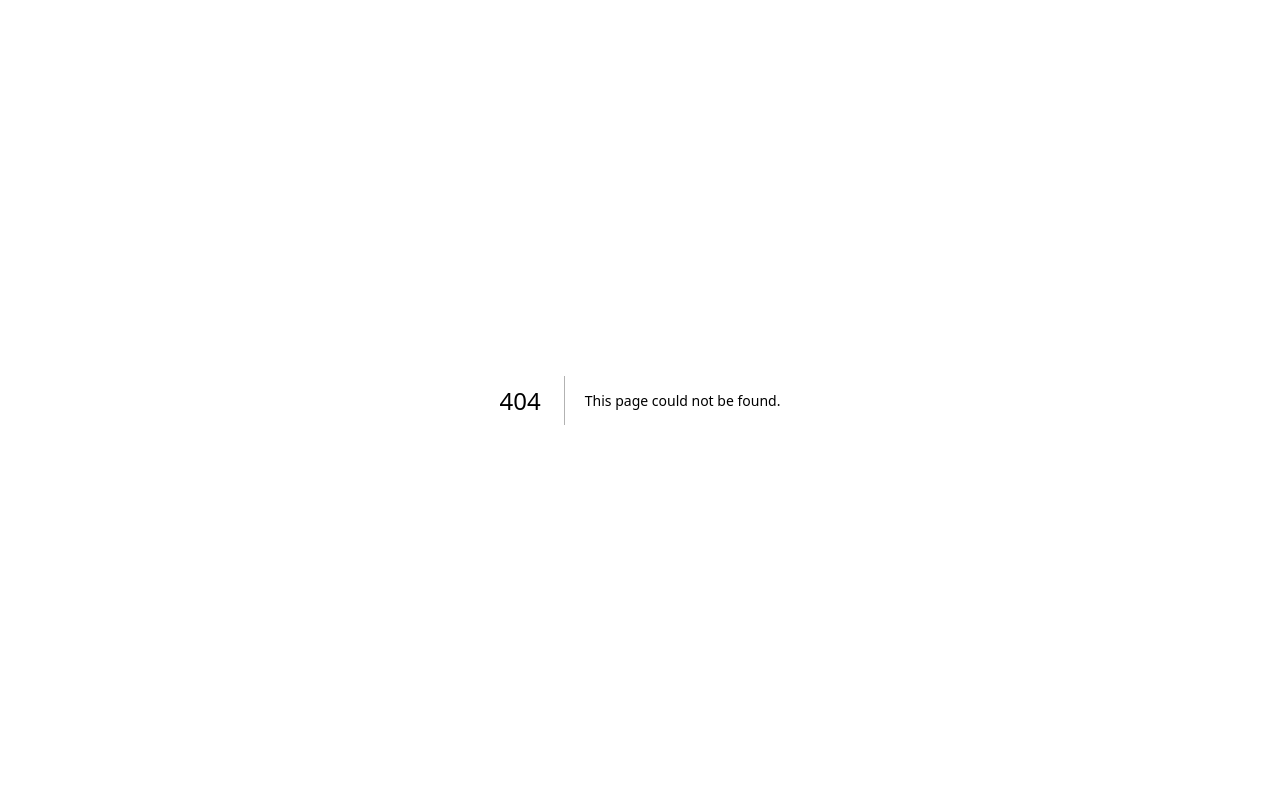
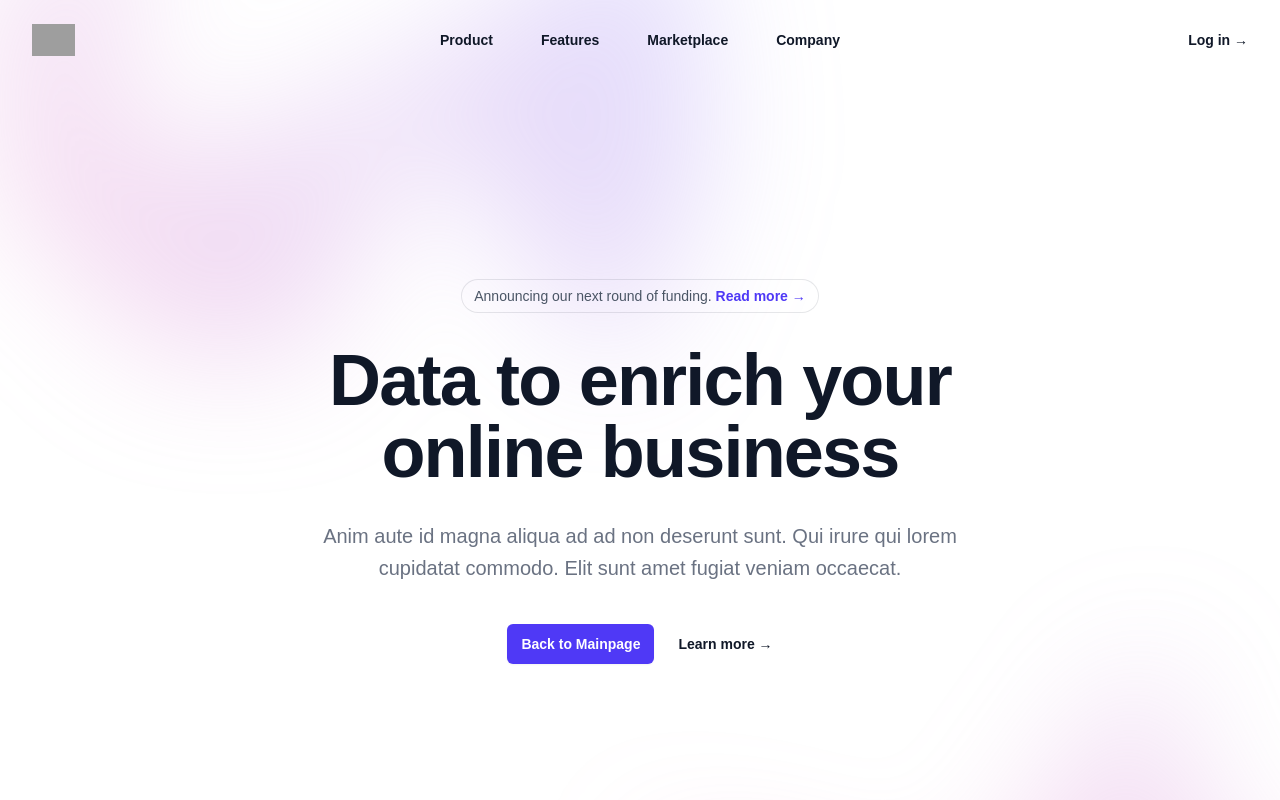
Before and after one commit to SvenGronauer/hello-world, a Next.js app in the folder frontend/: page /hero in a window 1280 px wide. Before the commit this address had no page. Shown: the top 800 px of the page. Built offline with nearby package versions, Linux system fonts and the light colour scheme; grey boxes are pictures that could not be loaded.

Commit message:
added: frontend dir

```diff
--- /dev/null
+++ b/frontend/src/app/hero/page.tsx
@@ -0,0 +1,161 @@
+'use client'
+
+import { useState } from 'react'
+import { Dialog, DialogPanel } from '@headlessui/react'
+import { Bars3Icon, XMarkIcon } from '@heroicons/react/24/outline'
+import Link from 'next/link'
+
+const navigation = [
+  { name: 'Product', href: '#' },
+  { name: 'Features', href: '#' },
+  { name: 'Marketplace', href: '#' },
+  { name: 'Company', href: '#' },
+]
+
+export default function Home() {
+  const [mobileMenuOpen, setMobileMenuOpen] = useState(false)
+
+  return (
+    <div className="bg-white">
+      <header className="absolute inset-x-0 top-0 z-50">
+        <nav aria-label="Global" className="flex items-center justify-between p-6 lg:px-8">
+          <div className="flex lg:flex-1">
+            <a href="#" className="-m-1.5 p-1.5">
+              <span className="sr-only">Your Company</span>
+              <img
+                alt=""
+                src="https://tailwindcss.com/plus-assets/img/logos/mark.svg?color=indigo&shade=600"
+                className="h-8 w-auto"
+              />
+            </a>
+          </div>
+          <div className="flex lg:hidden">
+            <button
+              type="button"
+              onClick={() => setMobileMenuOpen(true)}
+              className="-m-2.5 inline-flex items-center justify-center rounded-md p-2.5 text-gray-700"
+            >
+              <span className="sr-only">Open main menu</span>
+              <Bars3Icon aria-hidden="true" className="size-6" />
+            </button>
+          </div>
+          <div className="hidden lg:flex lg:gap-x-12">
+            {navigation.map((item) => (
+              <a key={item.name} href={item.href} className="text-sm/6 font-semibold text-gray-900">
+                {item.name}
+              </a>
+            ))}
+          </div>
+          <div className="hidden lg:flex lg:flex-1 lg:justify-end">
+            <a href="#" className="text-sm/6 font-semibold text-gray-900">
+              Log in <span aria-hidden="true">&rarr;</span>
+            </a>
+          </div>
+        </nav>
+        <Dialog open={mobileMenuOpen} onClose={setMobileMenuOpen} className="lg:hidden">
+          <div className="fixed inset-0 z-50" />
+          <DialogPanel className="fixed inset-y-0 right-0 z-50 w-full overflow-y-auto bg-white px-6 py-6 sm:max-w-sm sm:ring-1 sm:ring-gray-900/10">
+            <div className="flex items-center justify-between">
+              <a href="#" className="-m-1.5 p-1.5">
+                <span className="sr-only">Your Company</span>
+                <img
+                  alt=""
+                  src="https://tailwindcss.com/plus-assets/img/logos/mark.svg?color=indigo&shade=600"
+                  className="h-8 w-auto"
+                />
+              </a>
+              <button
+                type="button"
+                onClick={() => setMobileMenuOpen(false)}
+                className="-m-2.5 rounded-md p-2.5 text-gray-700"
+              >
+                <span className="sr-only">Close menu</span>
+                <XMarkIcon aria-hidden="true" className="size-6" />
+              </button>
+            </div>
+            <div className="mt-6 flow-root">
+              <div className="-my-6 divide-y divide-gray-500/10">
+                <div className="space-y-2 py-6">
+                  {navigation.map((item) => (
+                    <a
+                      key={item.name}
+                      href={item.href}
+                      className="-mx-3 block rounded-lg px-3 py-2 text-base/7 font-semibold text-gray-900 hover:bg-gray-50"
+                    >
+                      {item.name}
+                    </a>
+                  ))}
+                </div>
+                <div className="py-6">
+                  <a
+                    href="#"
+                    className="-mx-3 block rounded-lg px-3 py-2.5 text-base/7 font-semibold text-gray-900 hover:bg-gray-50"
+                  >
+                    Log in
+                  </a>
+                </div>
+              </div>
+            </div>
+          </DialogPanel>
+        </Dialog>
+      </header>
+
+      <div className="relative isolate px-6 pt-14 lg:px-8">
+        <div
+          aria-hidden="true"
+          className="absolute inset-x-0 -top-40 -z-10 transform-gpu overflow-hidden blur-3xl sm:-top-80"
+        >
+          <div
+            style={{
+              clipPath:
+                'polygon(74.1% 44.1%, 100% 61.6%, 97.5% 26.9%, 85.5% 0.1%, 80.7% 2%, 72.5% 32.5%, 60.2% 62.4%, 52.4% 68.1%, 47.5% 58.3%, 45.2% 34.5%, 27.5% 76.7%, 0.1% 64.9%, 17.9% 100%, 27.6% 76.8%, 76.1% 97.7%, 74.1% 44.1%)',
+            }}
+            className="relative left-[calc(50%-11rem)] aspect-1155/678 w-144.5 -translate-x-1/2 rotate-30 bg-linear-to-tr from-[#ff80b5] to-[#9089fc] opacity-30 sm:left-[calc(50%-30rem)] sm:w-288.75"
+          />
+        </div>
+        <div className="mx-auto max-w-2xl py-32 sm:py-48 lg:py-56">
+          <div className="hidden sm:mb-8 sm:flex sm:justify-center">
+            <div className="relative rounded-full px-3 py-1 text-sm/6 text-gray-600 ring-1 ring-gray-900/10 hover:ring-gray-900/20">
+              Announcing our next round of funding.{' '}
+              <a href="#" className="font-semibold text-indigo-600">
+                <span aria-hidden="true" className="absolute inset-0" />
+                Read more <span aria-hidden="true">&rarr;</span>
+              </a>
+            </div>
+          </div>
+          <div className="text-center">
+            <h1 className="text-5xl font-semibold tracking-tight text-balance text-gray-900 sm:text-7xl">
+              Data to enrich your online business
+            </h1>
+            <p className="mt-8 text-lg font-medium text-pretty text-gray-500 sm:text-xl/8">
+              Anim aute id magna aliqua ad ad non deserunt sunt. Qui irure qui lorem cupidatat commodo. Elit sunt amet
+              fugiat veniam occaecat.
+            </p>
+            <div className="mt-10 flex items-center justify-center gap-x-6">
+              <span
+                className="rounded-md bg-indigo-600 px-3.5 py-2.5 text-sm font-semibold text-white shadow-xs hover:bg-indigo-500 focus-visible:outline-2 focus-visible:outline-offset-2 focus-visible:outline-indigo-600"
+              >
+                <Link href="/">Back to Mainpage</Link>
+              </span>
+              <a href="#" className="text-sm/6 font-semibold text-gray-900">
+                Learn more <span aria-hidden="true">→</span>
+              </a>
+            </div>
+          </div>
+        </div>
+        <div
+          aria-hidden="true"
+          className="absolute inset-x-0 top-[calc(100%-13rem)] -z-10 transform-gpu overflow-hidden blur-3xl sm:top-[calc(100%-30rem)]"
+        >
+          <div
+            style={{
+              clipPath:
+                'polygon(74.1% 44.1%, 100% 61.6%, 97.5% 26.9%, 85.5% 0.1%, 80.7% 2%, 72.5% 32.5%, 60.2% 62.4%, 52.4% 68.1%, 47.5% 58.3%, 45.2% 34.5%, 27.5% 76.7%, 0.1% 64.9%, 17.9% 100%, 27.6% 76.8%, 76.1% 97.7%, 74.1% 44.1%)',
+            }}
+            className="relative left-[calc(50%+3rem)] aspect-1155/678 w-144.5 -translate-x-1/2 bg-linear-to-tr from-[#ff80b5] to-[#9089fc] opacity-30 sm:left-[calc(50%+36rem)] sm:w-288.75"
+          />
+        </div>
+      </div>
+    </div>
+  );
+}
--- a/frontend/src/app/page.tsx
+++ b/frontend/src/app/page.tsx
@@ -1,4 +1,6 @@
 import Image from "next/image";
+import Link from 'next/link'
+
 
 export default function Home() {
   return (
@@ -26,7 +28,7 @@
         </ol>
 
         <div className="flex gap-4 items-center flex-col sm:flex-row">
-          <a
+          {/* <a
             className="rounded-full border border-solid border-transparent transition-colors flex items-center justify-center bg-foreground text-background gap-2 hover:bg-[#383838] dark:hover:bg-[#ccc] font-medium text-sm sm:text-base h-10 sm:h-12 px-4 sm:px-5 sm:w-auto"
             href="https://vercel.com/new?utm_source=create-next-app&utm_medium=appdir-template-tw&utm_campaign=create-next-app"
             target="_blank"
@@ -40,7 +42,10 @@
               height={20}
             />
             Deploy now
-          </a>
+          </a> */}
+          <span className="rounded-full border border-solid border-transparent transition-colors flex items-center justify-center bg-foreground text-background gap-2 hover:bg-[#383838] dark:hover:bg-[#ccc] font-medium text-sm sm:text-base h-10 sm:h-12 px-4 sm:px-5 sm:w-auto">
+            <Link href="/hero">Hero Section</Link>
+          </span>
           <a
             className="rounded-full border border-solid border-black/[.08] dark:border-white/[.145] transition-colors flex items-center justify-center hover:bg-[#f2f2f2] dark:hover:bg-[#1a1a1a] hover:border-transparent font-medium text-sm sm:text-base h-10 sm:h-12 px-4 sm:px-5 w-full sm:w-auto md:w-[158px]"
             href="https://nextjs.org/docs?utm_source=create-next-app&utm_medium=appdir-template-tw&utm_campaign=create-next-app"
```
Also changed, not shown: frontend/package.json (+8 -5 lines), 1 other file (tests, documents, lock files or other folders).
